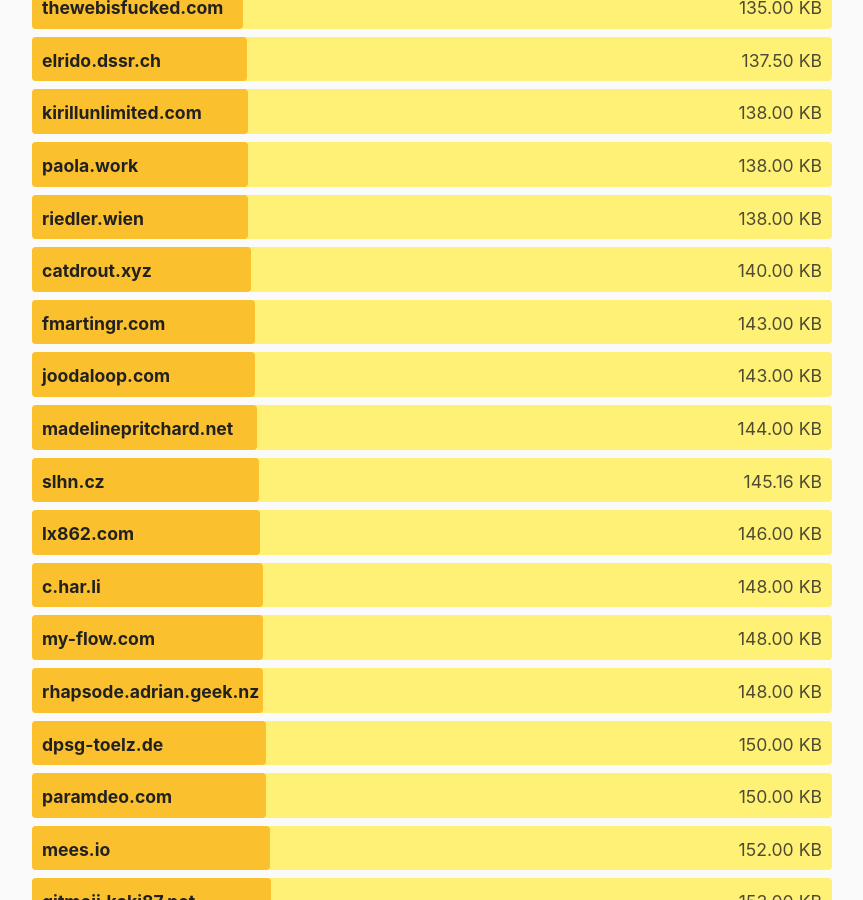
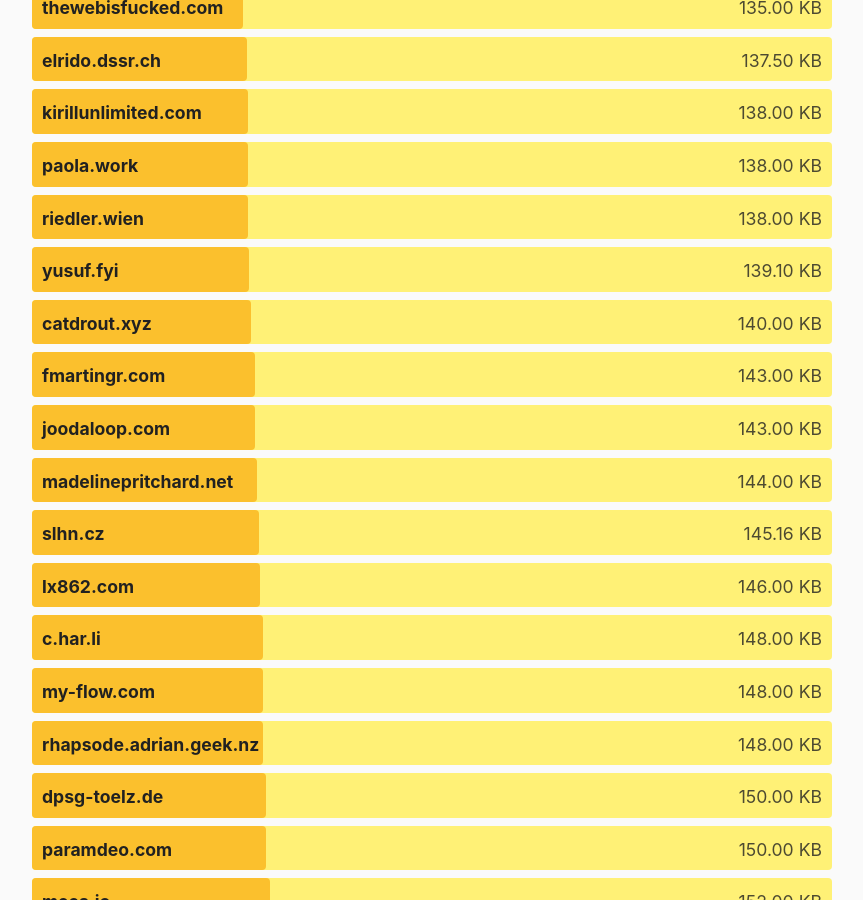
Before and after one commit to kevquirk/512kb.club, a Jekyll site: the page built from index.md, in a window 1280 px wide and 900 px high, scrolled down 27416 px. Shown: the whole window, without its empty margins (208-1071 px from the left). Built offline with Jekyll 4.4.1, drawn with Linux system fonts in a browser that asks for light colours.

Commit message:
Update sites.yml

```diff
--- a/_data/sites.yml
+++ b/_data/sites.yml
@@ -3,6 +3,11 @@
   size: 4.3
   last_checked: 2022-03-20
 
+- domain: yusuf.fyi
+  url: https://yusuf.fyi/
+  size: 139.1
+  last_checked: 2024-03-21
+
 - domain: 0xedward.io
   url: https://0xedward.io/
   size: 6.2
```
